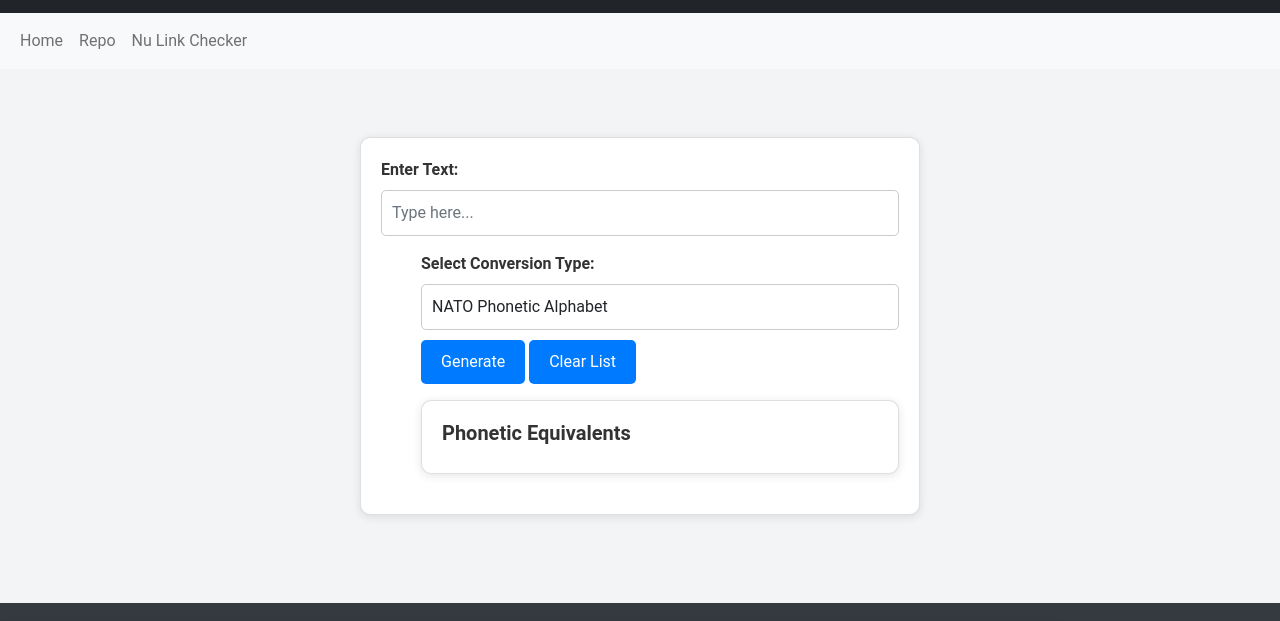
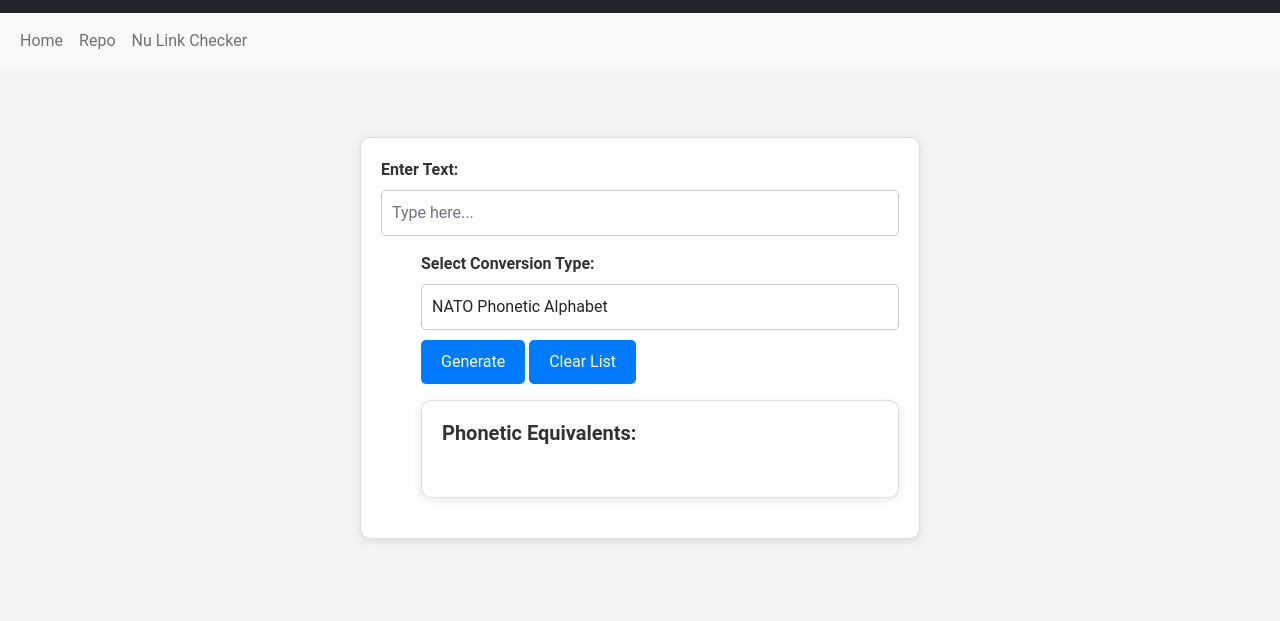
Before and after one commit to aalluhaybi1/JULIETT-Final-Project, a plain HTML site: page index.html in a window 1280 px wide. Shown: the part 131-752 px from the top of the page. Drawn offline with nearby package versions, Linux system fonts and the light colour scheme.

Commit message:
Update index.html

```diff
--- a/index.html
+++ b/index.html
@@ -52,7 +52,7 @@
 
                     <div class="card mt-3">
             <div class="card-body">
-                <h5 class="form-label">Phonetic Equivalents</h5>
+                <h5 class="form-label">Phonetic Equivalents:</h5><br>
 
                 <ul id="outputList"></ul>
             </div>
```
